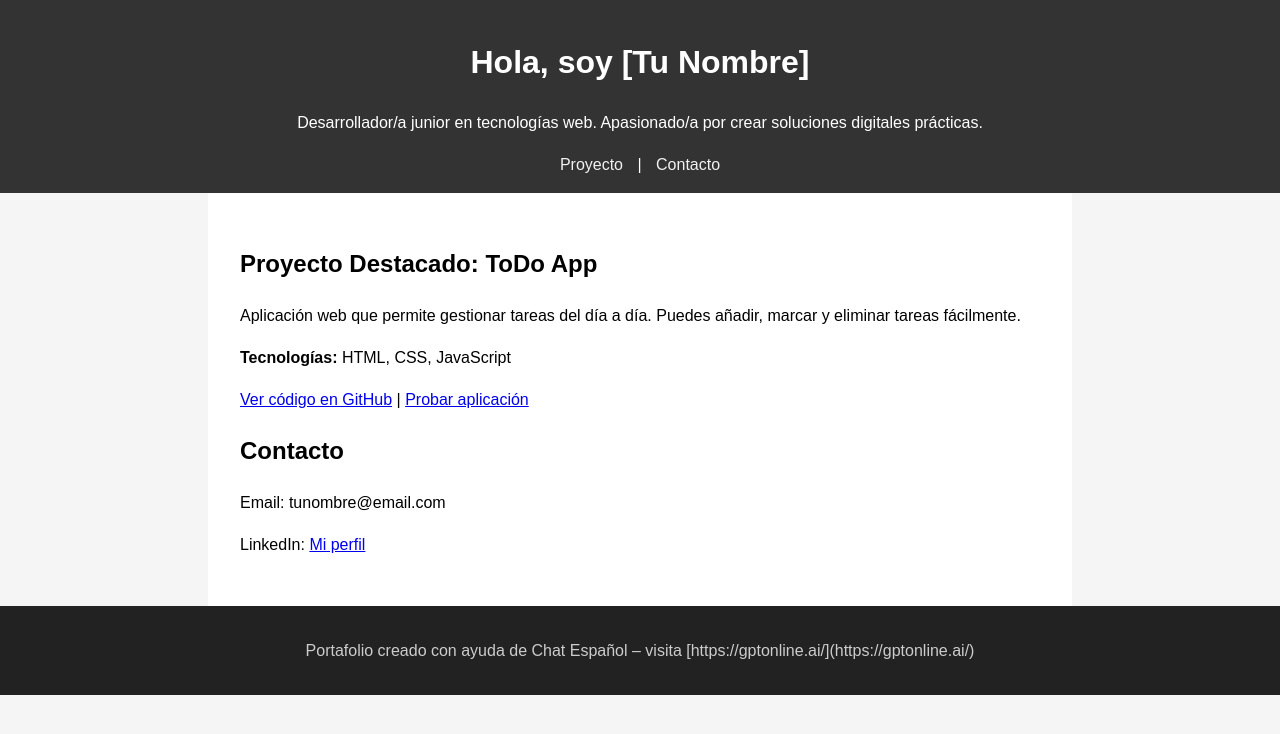
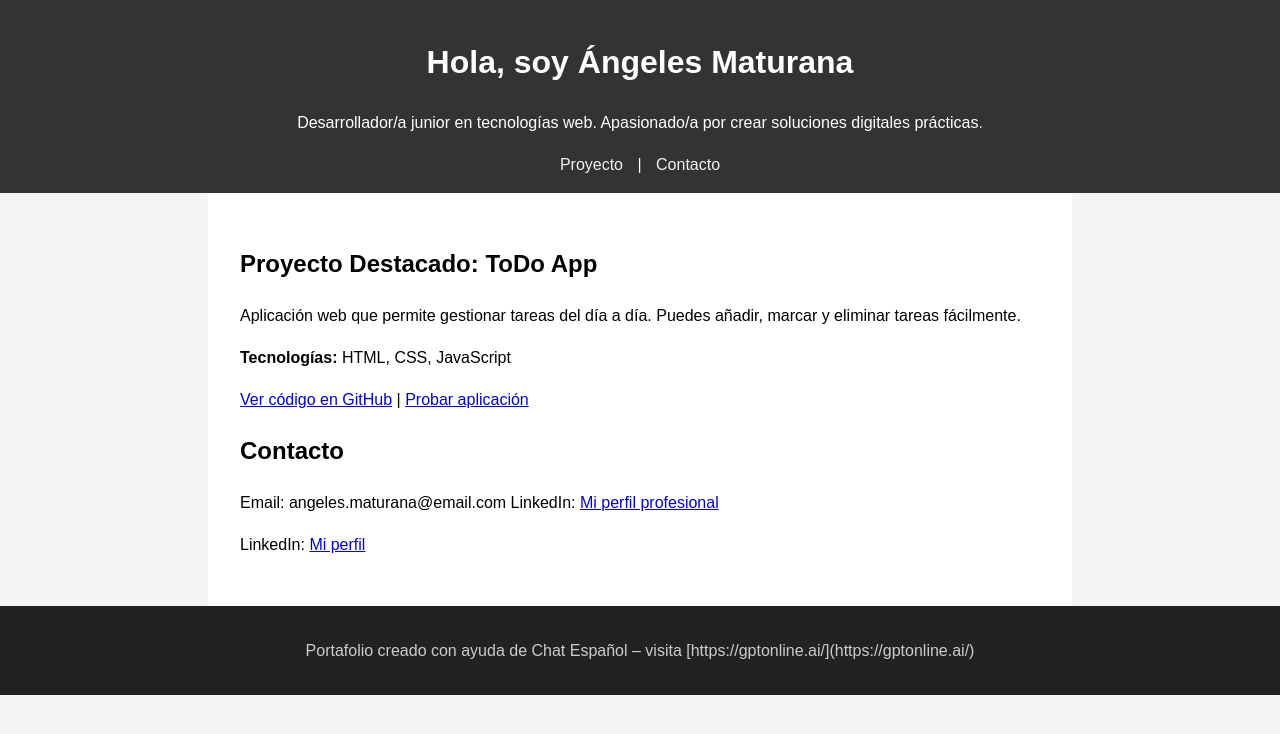
Before and after one commit to AngelesMaturana/mi-portafolio1, a plain HTML site: page index.html in a window 1280 px wide. Drawn offline with Linux system fonts and the light colour scheme.

Commit message:
Update index.html

```diff
--- a/index.html
+++ b/index.html
@@ -8,7 +8,7 @@
 </head>
 <body>
   <header>
-    <h1>Hola, soy [Tu Nombre]</h1>
+  <h1>Hola, soy Ángeles Maturana</h1>
     <p>Desarrollador/a junior en tecnologías web. Apasionado/a por crear soluciones digitales prácticas.</p>
     <nav>
       <a href="#proyecto">Proyecto</a> |
@@ -27,7 +27,8 @@
 
     <section id="contacto">
       <h2>Contacto</h2>
-      <p>Email: tunombre@email.com</p>
+      Email: angeles.maturana@email.com
+LinkedIn: <a href="https://linkedin.com/in/angelesmaturana" target="_blank">Mi perfil profesional</a>
       <p>LinkedIn: <a href="https://linkedin.com/in/tuusuario" target="_blank">Mi perfil</a></p>
     </section>
   </main>
```
